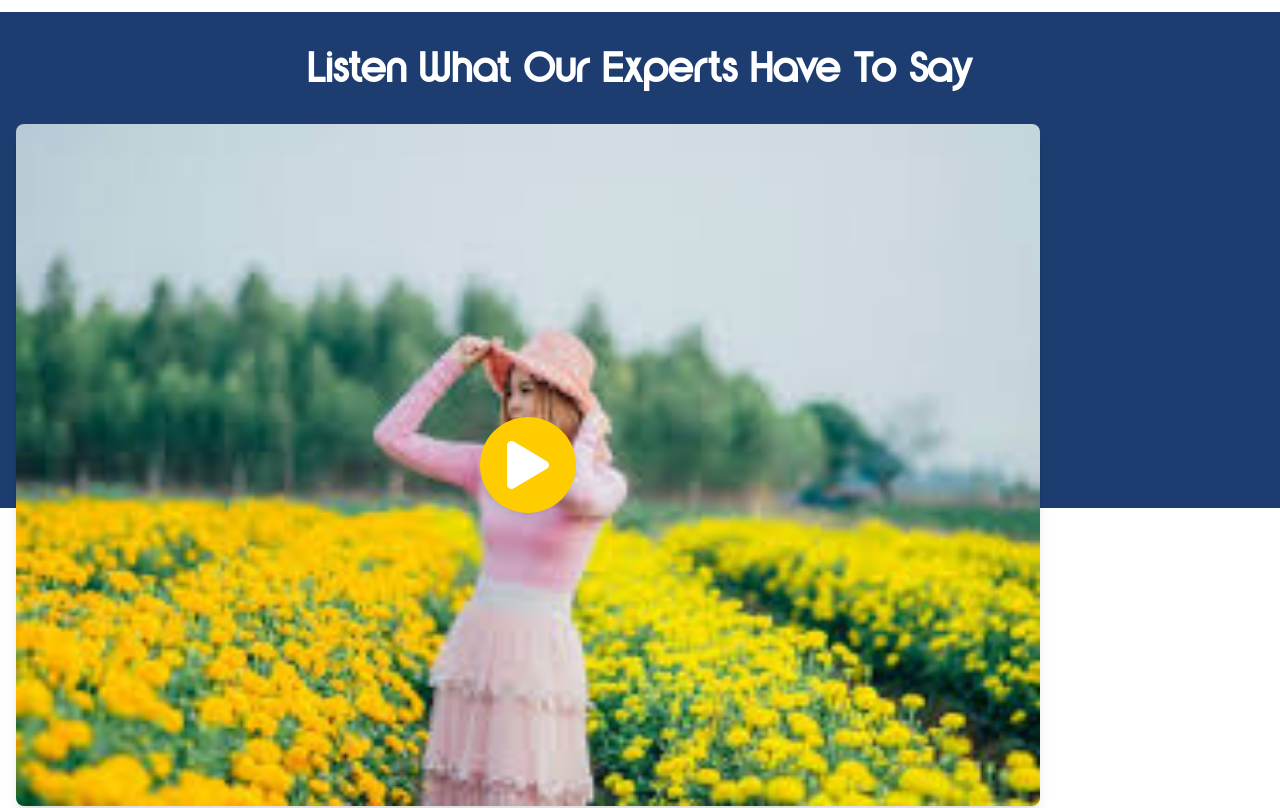
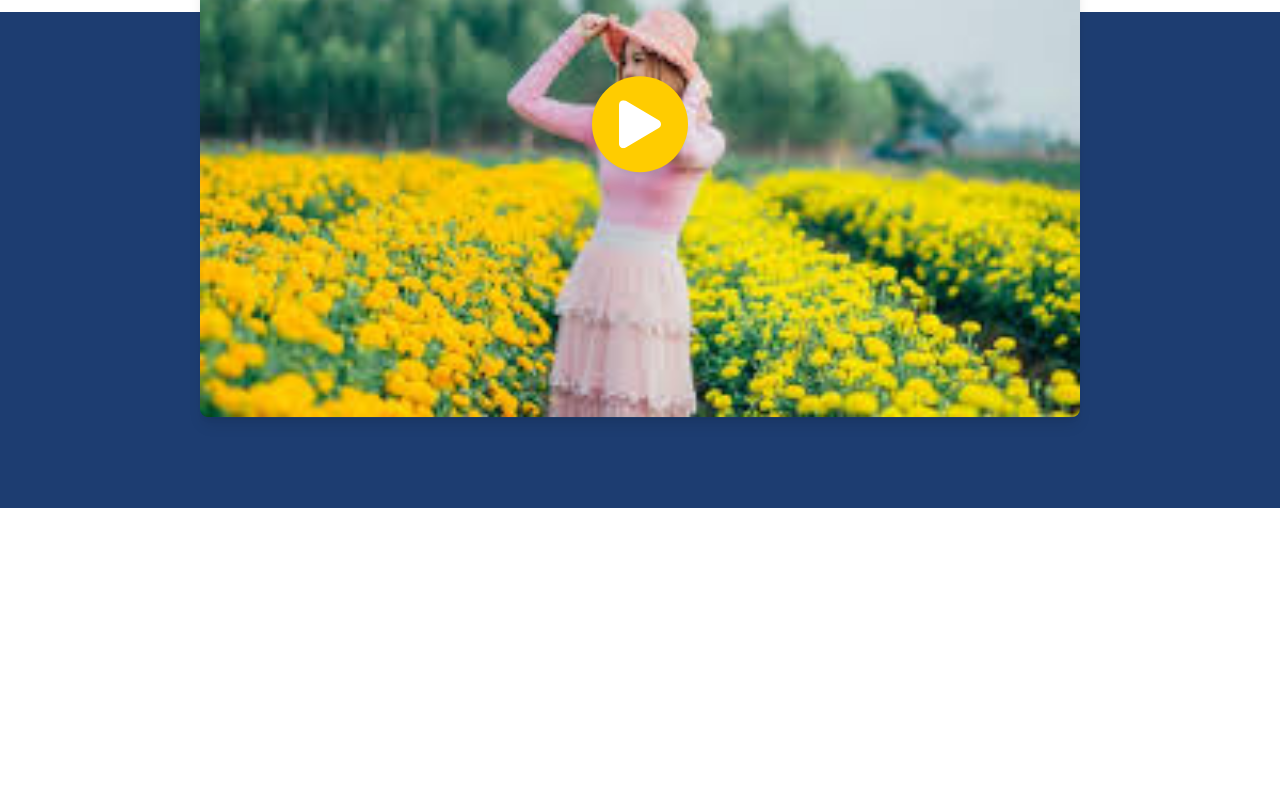
Before and after one commit to deevee47/careers-webpages, a React (Vite) app: page /about in a window 1280 px wide. Shown: the part 1461-2269 px from the top of the page. Built offline with nearby package versions, Linux system fonts and the light colour scheme.

Commit message:
minor padding

```diff
--- a/src/components/About.jsx
+++ b/src/components/About.jsx
@@ -193,7 +193,7 @@ const About = () => {
           </div>
         </div>
       </AnimatedSection>
-      {/* Expert Section */}
+
       <div className="w-full pb-[30vw] pt-10 mb-80 bg-[#1D3D71] relative">
         <div className="max-w-7xl mx-auto text-center text-white px-4">
           <h2 className="text-4xl font-bold mb-8 font-yaro">
@@ -202,7 +202,8 @@ const About = () => {
 
           {/* Video Thumbnail Section */}
           <AnimatedSection animation={fadeIn3D}>
-            <div className="absolute w-[80vw] mx-auto">
+            <div className="relative flex justify-center items-center">
+              <div className="absolute top-1/2 left-1/2 transform -translate-x-1/2 -translate-y-1/2 w-[110vh]">
                 {/* Video Thumbnail */}
                 <img
                   src="/xx.jpeg"
@@ -217,6 +218,7 @@ const About = () => {
                 >
                   <FaPlay />
                 </button>
+              </div>
             </div>
           </AnimatedSection>
 
@@ -245,6 +247,7 @@ const About = () => {
           )}
         </div>
       </div>
+
       {/* Team Section */}
       <AnimatedSection>
         <div className="w-full py-20">
```
Lines whose indentation alone changed are shown as unchanged.
